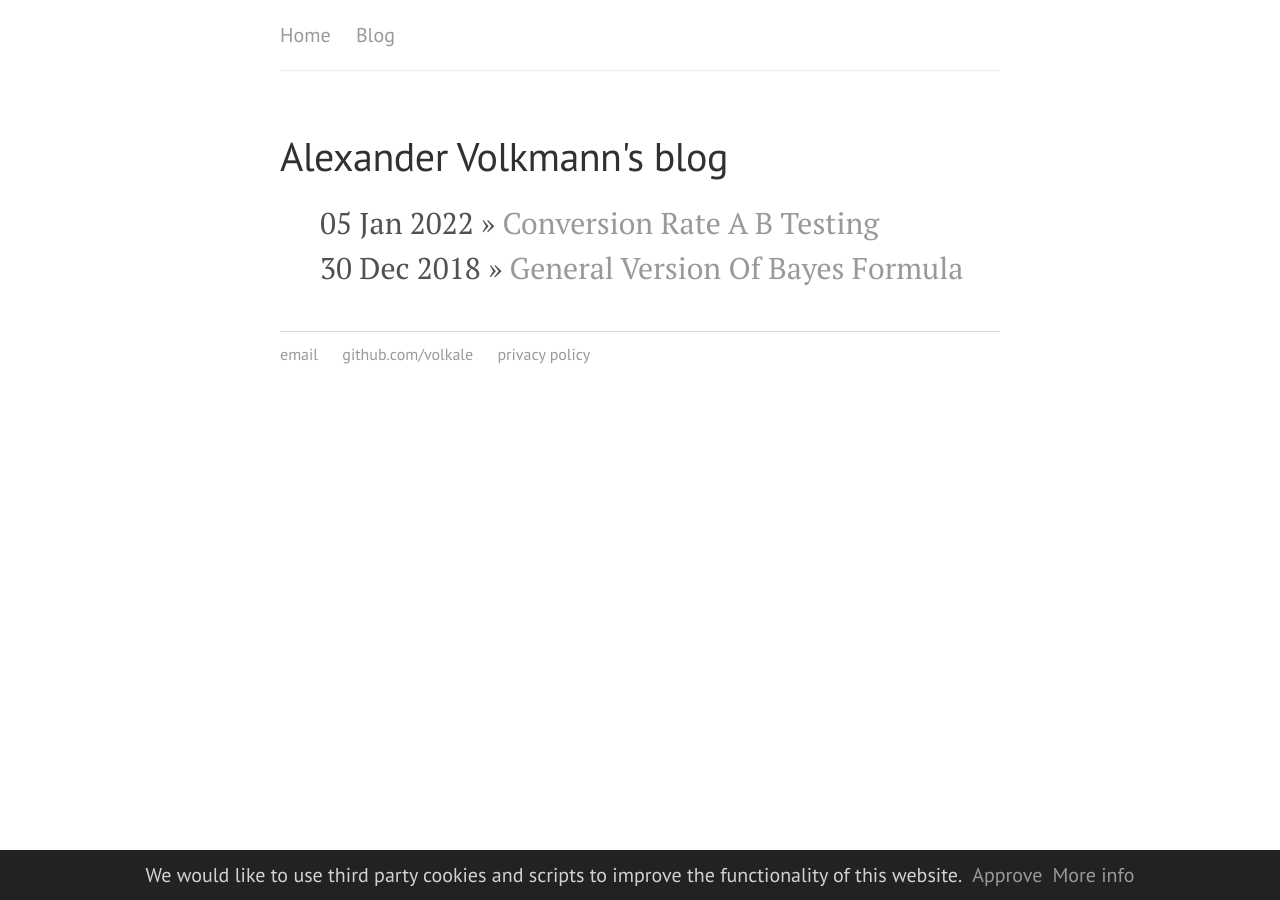
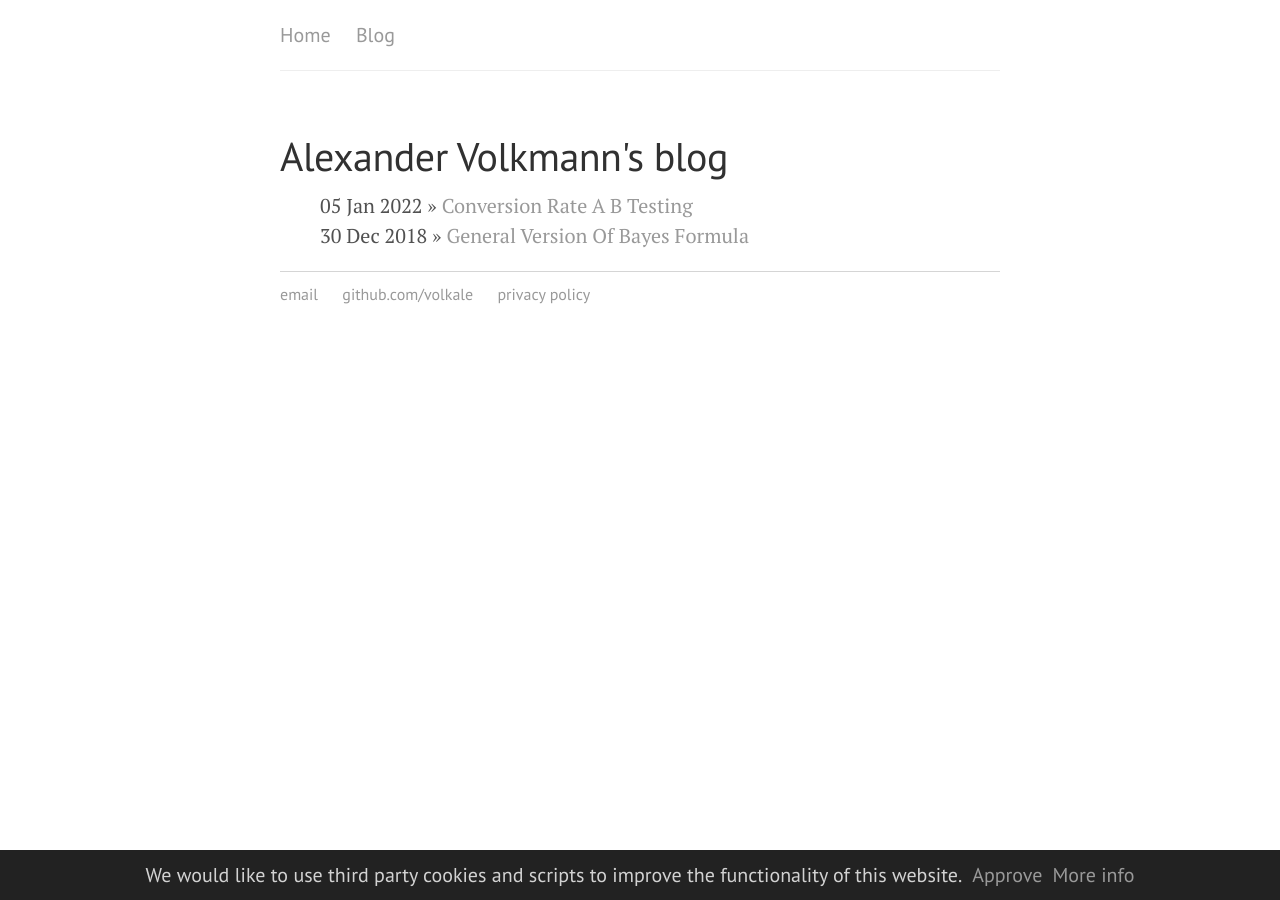
Before and after one commit to volkale/volkale.github.io, a Jekyll site: the page built from blog/index.html, in a window 1280 px wide. Built offline with Jekyll 4.4.1, drawn with Linux system fonts in a browser that asks for light colours.

Commit message:
Update main.css

```diff
--- a/css/main.css
+++ b/css/main.css
@@ -24,8 +24,7 @@ footer {
 }
 
 ul.posts {
-    margin: 20px auto 40px;
-    font-size: 1.5em;
+    padding-lef: 0;
 }
 
 ul.posts li {
```
